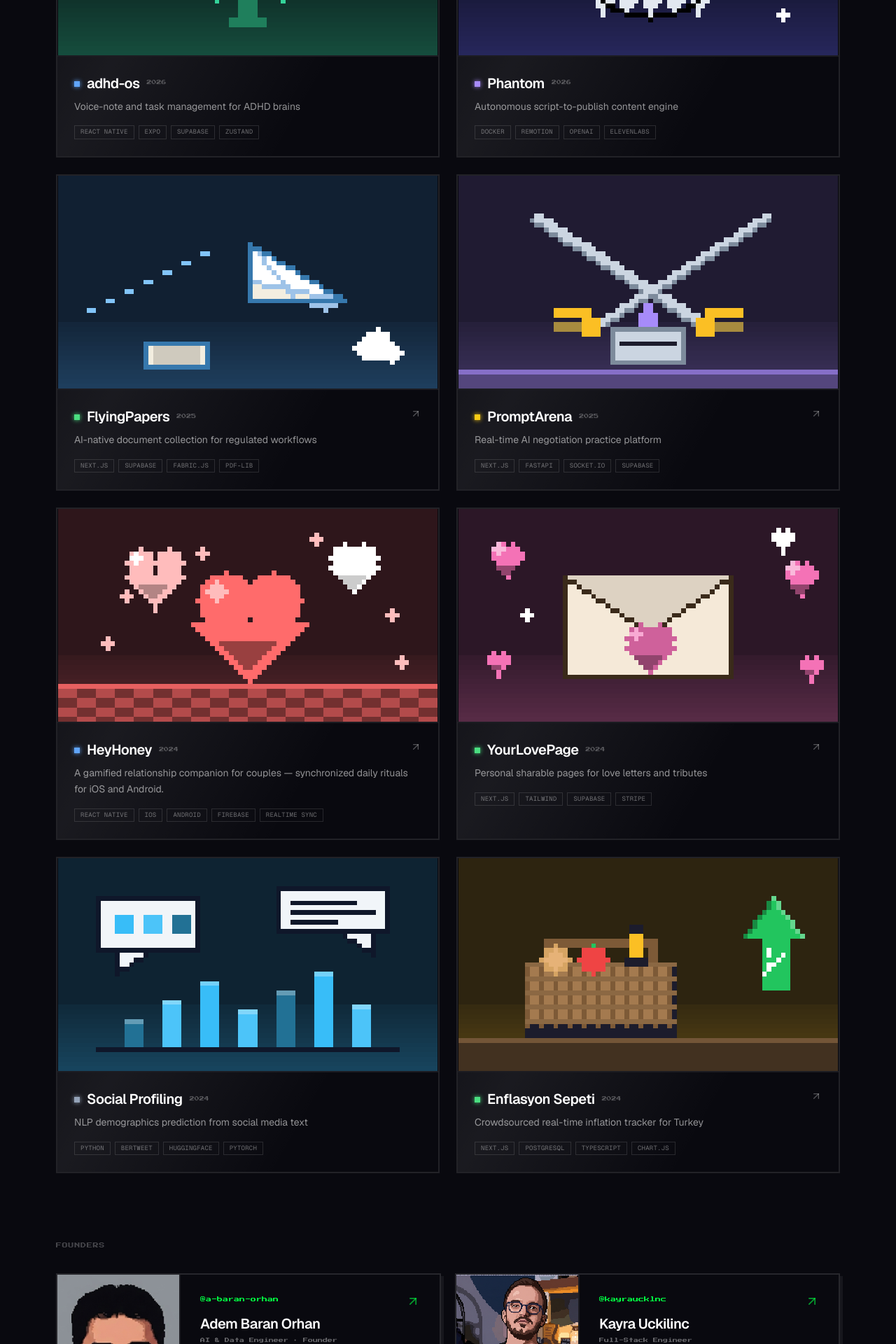
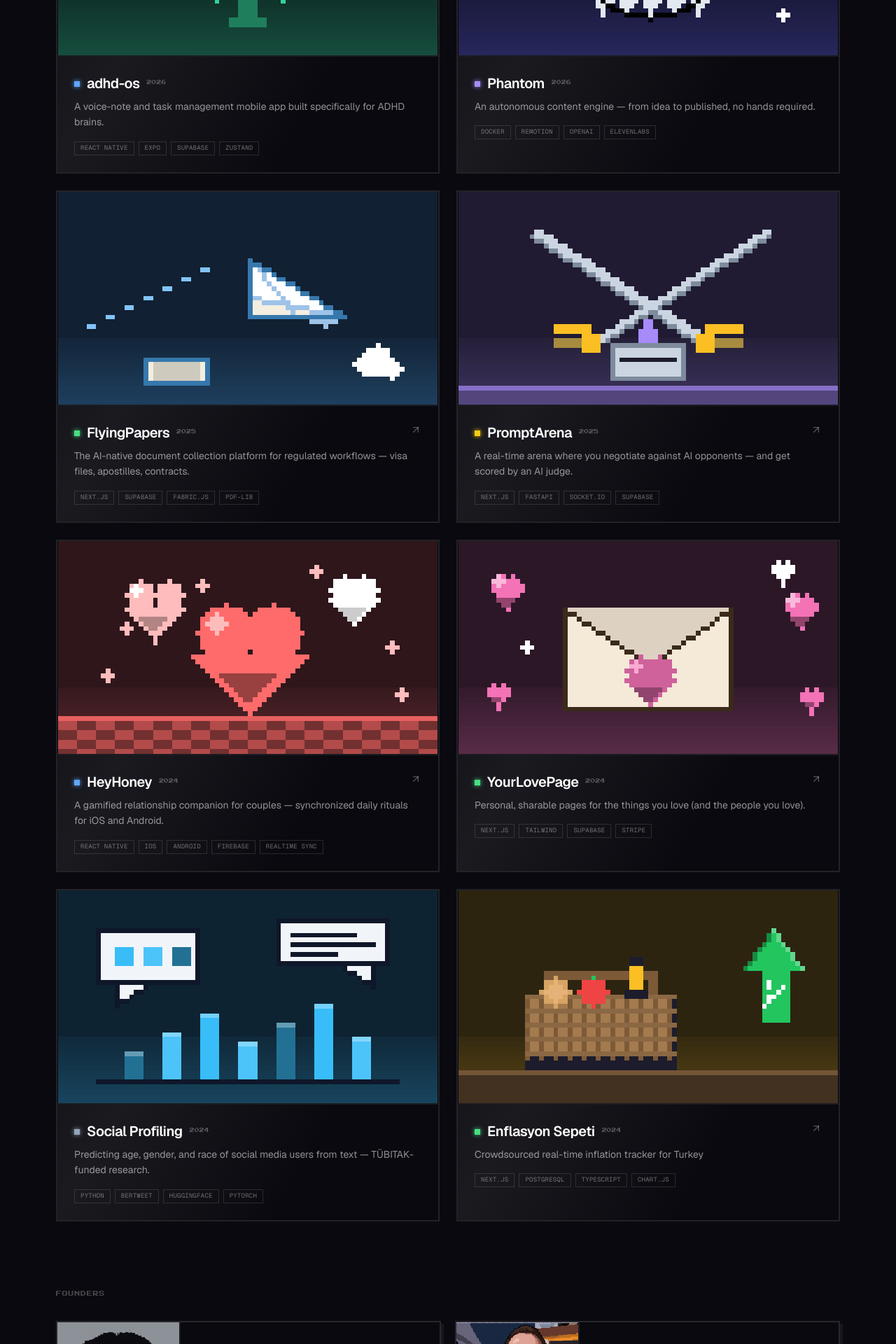
Before and after one commit to keyandboard/keyandboard.com, a Next.js app: page / in a window 1280 px wide. Shown: the part 880-2800 px from the top of the page at 70% size. Built offline with nearby package versions, Linux system fonts and the light colour scheme.

Commit message:
feat: xp wallpaper for baran, sync project descriptions, drop 50k+ chip
- baran.json: wallpaper → xp-wallpaper.png (was baran.svg)
- baran.json: sync all project taglines + descriptions from baranorhan.dev
- KeyandboardView: remove the 50k+ users stat chip

```diff
--- a/content/founders/baran.json
+++ b/content/founders/baran.json
@@ -30,8 +30,8 @@
         "accent": "#00ff41",
         "spacing": "wide",
         "pixelHeavy": true,
-        "wallpaper": "/wallpapers/baran.svg",
-        "wallpaperOpacity": 0.65
+        "wallpaper": "/xp-wallpaper.png",
+        "wallpaperOpacity": 0.75
       }
     },
     "links": [
@@ -84,8 +84,8 @@
     {
       "slug": "flyingpapers",
       "name": "FlyingPapers",
-      "tagline": "AI-native document collection for regulated workflows",
-      "description": "Structured document collection platform for visas, apostilles, and contracts. Clients upload and translate documents guided by AI-generated checklists. Reviewers approve via canvas-based editing tools.",
+      "tagline": "The AI-native document collection platform for regulated workflows — visa files, apostilles, contracts.",
+      "description": "Multi-role platform (User, Reviewer, Admin) with AI-powered questionnaire generation, canvas-based PDF editing via Fabric.js, and a structured file upload/translation workflow. Built for processing official documents across 20+ countries.",
       "url": "https://flyingpapers.app",
       "thumb": "/thumbs/flyingpapers.jpg",
       "cover": "/covers/projects/flyingpapers.svg",
@@ -110,8 +110,8 @@
     {
       "slug": "promptarena",
       "name": "PromptArena",
-      "tagline": "Real-time AI negotiation practice platform",
-      "description": "Users negotiate against GPT-4, Claude, and LLaMA opponents in live sessions. A judge system scores every exchange. Built for sales teams and founders who want to sharpen their persuasion skills.",
+      "tagline": "A real-time arena where you negotiate against AI opponents — and get scored by an AI judge.",
+      "description": "Built solo from scratch. Users go head-to-head with GPT/Claude/LLaMA opponents in real-time negotiation sessions over WebSockets. A pairwise + rubric-based AI judge system scores each round. Stack: Next.js 15, React 19, FastAPI, Socket.IO, Supabase, Stripe.",
       "url": "https://promptarena.app",
       "thumb": "/thumbs/promptarena.jpg",
       "cover": "/covers/projects/promptarena.svg",
@@ -136,8 +136,8 @@
     {
       "slug": "yourlovepage",
       "name": "YourLovePage",
-      "tagline": "Personal sharable pages for love letters and tributes",
-      "description": "Create a beautiful, permanent page dedicated to someone you love. Share a link — no account required to view. Built for anniversaries, birthdays, and unforgettable moments.",
+      "tagline": "Personal, sharable pages for the things you love (and the people you love).",
+      "description": "A delightfully simple builder for single-purpose love letters, anniversary sites, and tribute pages. Hyper-minimal UX, beautiful templates, instant publishing on a clean URL.",
       "url": "https://www.yourlovepage.com",
       "thumb": "/thumbs/yourlovepage.jpg",
       "cover": "/covers/projects/yourlovepage.svg",
@@ -162,8 +162,8 @@
     {
       "slug": "adhd-os",
       "name": "adhd-os",
-      "tagline": "Voice-note and task management for ADHD brains",
-      "description": "A mobile operating system for the ADHD mind. Speak your thoughts, let AI structure them into tasks, and surface the right thing at the right moment — no friction, no forgetting.",
+      "tagline": "A voice-note and task management mobile app built specifically for ADHD brains.",
+      "description": "React Native app with voice-note capture, structured task flows, and a UX designed around ADHD cognitive patterns — low friction capture, minimal context-switching, and progressive disclosure. Built with Expo Router and Supabase.",
       "url": null,
       "thumb": null,
       "cover": "/covers/projects/adhd-os.svg",
@@ -186,8 +186,8 @@
     {
       "slug": "phantom",
       "name": "Phantom",
-      "tagline": "Autonomous script-to-publish content engine",
-      "description": "An internal automation pipeline that takes a topic, writes a script with GPT-4, generates voice with ElevenLabs, renders video with Remotion, and publishes — all without human intervention.",
+      "tagline": "An autonomous content engine — from idea to published, no hands required.",
+      "description": "A fully automated media production pipeline built for scale. Orchestrates script generation, AI voiceover, visual rendering, and multi-platform distribution through a single workflow. Designed to run quietly on infrastructure you control, not platforms that can pull the plug.",
       "url": null,
       "thumb": null,
       "cover": "/covers/projects/phantom.svg",
@@ -210,8 +210,8 @@
     {
       "slug": "social-profiling",
       "name": "Social Profiling",
-      "tagline": "NLP demographics prediction from social media text",
-      "description": "TÜBITAK-funded research applying transformer models (BERTweet) and fine-tuned LLMs to predict demographic attributes from Turkish social media content.",
+      "tagline": "Predicting age, gender, and race of social media users from text — TÜBITAK-funded research.",
+      "description": "Bachelor thesis evolving toward journal submission. Twitter/X scraping pipeline → LLM-based topic & sentiment labeling, with BERT/BERTweet baselines. Public Hugging Face Space for labeling and inspection. Recipient of the national TÜBITAK 2209-A undergraduate research grant.",
       "url": null,
       "thumb": null,
       "cover": "/covers/projects/social-profiling.svg",
--- a/src/components/sites/KeyandboardView.tsx
+++ b/src/components/sites/KeyandboardView.tsx
@@ -56,12 +56,6 @@ export function KeyandboardView({ profiles, projects }: KeyandboardViewProps) {
             </div>
             <div className="pixel-card bg-white/[0.02] px-6 py-3">
               <span className="pixel-label text-[8px] text-[var(--neon)]">
-                50k+
-              </span>
-              <span className="ml-3 text-sm text-white/50">users</span>
-            </div>
-            <div className="pixel-card bg-white/[0.02] px-6 py-3">
-              <span className="pixel-label text-[8px] text-[var(--neon)]">
                 {profiles.length}
               </span>
               <span className="ml-3 text-sm text-white/50">founders</span>
```
